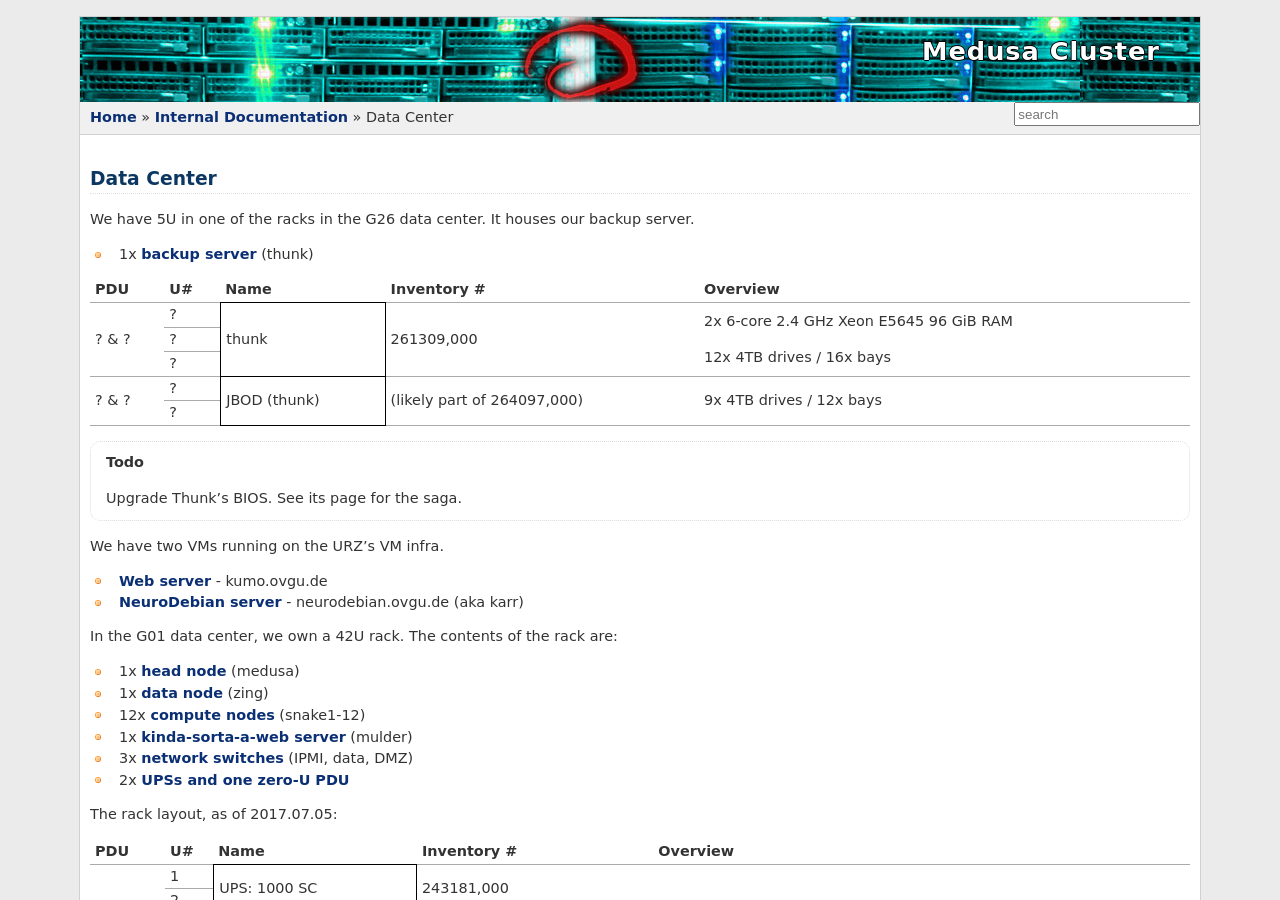
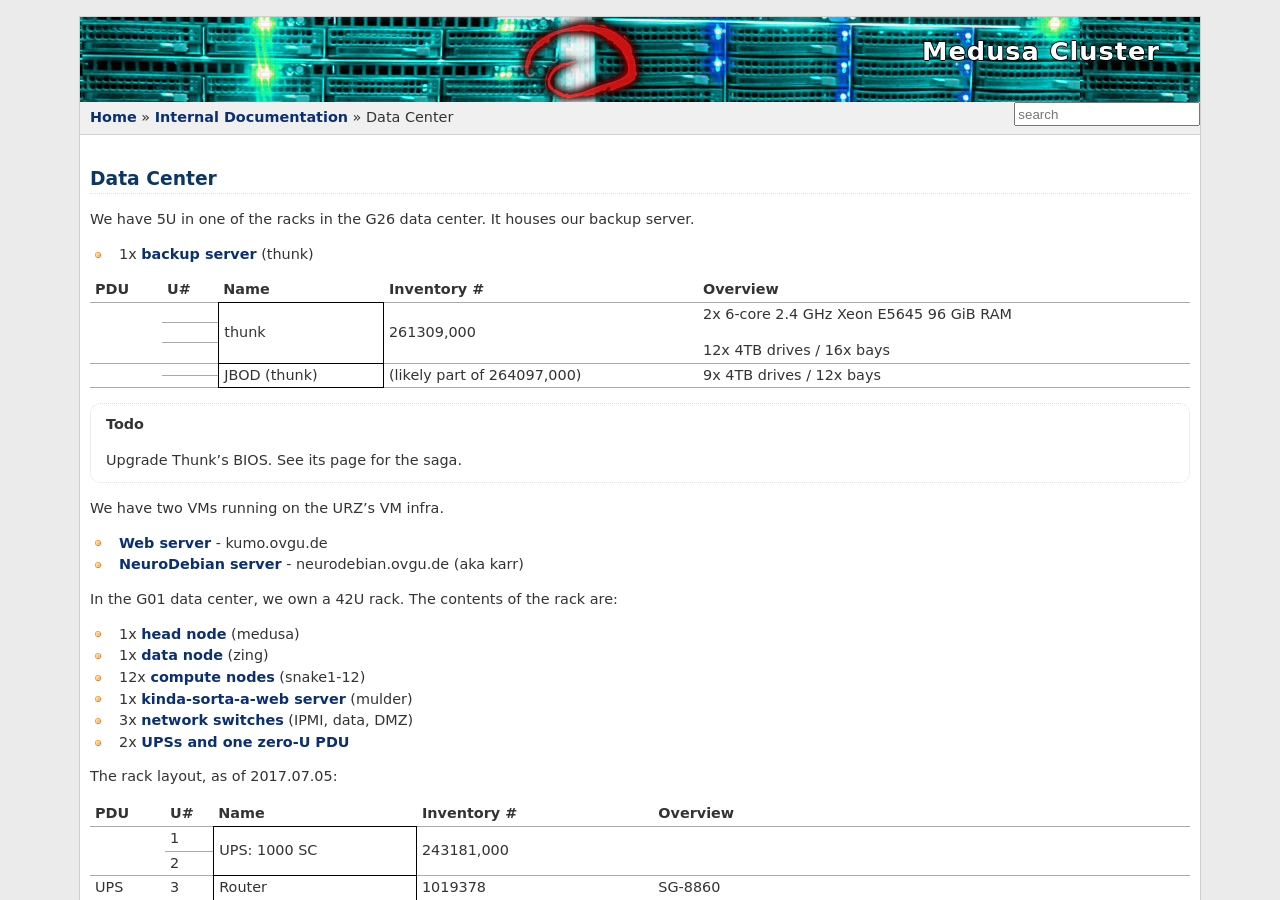
Before and after one commit to psychoinformatics-de/ipsy-docs, a Sphinx documentation site: the page built from source/internal/data_center/index.rst, in a window 1280 px wide and 900 px high. Built offline with Sphinx 7.4.7, drawn with Linux system fonts in a browser that asks for light colours; formulas are drawn with MathJax 3.

```diff
--- a/source/internal/data_center/index.rst
+++ b/source/internal/data_center/index.rst
@@ -14,15 +14,15 @@ server.
 +-----+----+-----------------+-------------+-----------------------------------+
 | PDU | U# | Name            | Inventory # | Overview                          |
 +=====+====+=================+=============+===================================+
-|     | ?  |                 |             |                                   |
-+  ?  +----+                 | 261309,000  | 2x 6-core 2.4 GHz Xeon E5645      |
-|  \& | ?  | thunk           |             | 96 GiB RAM                        |
-+  ?  +----+                 |             |                                   |
-|     | ?  |                 |             | 12x 4TB drives / 16x bays         |
+|     |    |                 |             |                                   |
++     +----+                 | 261309,000  | 2x 6-core 2.4 GHz Xeon E5645      |
+|     |    | thunk           |             | 96 GiB RAM                        |
++     +----+                 |             |                                   |
+|     |    |                 |             | 12x 4TB drives / 16x bays         |
 +-----+----+-----------------+-------------+-----------------------------------+
-|  ?  | ?  |                 | (likely     | 9x 4TB drives / 12x bays          |
-+  \& +----+ JBOD (thunk)    | part of     |                                   |
-|  ?  | ?  |                 | 264097,000) |                                   |
+|     |    |                 | (likely     | 9x 4TB drives / 12x bays          |
++     +----+ JBOD (thunk)    | part of     |                                   |
+|     |    |                 | 264097,000) |                                   |
 +-----+----+-----------------+-------------+-----------------------------------+
 
 
```
